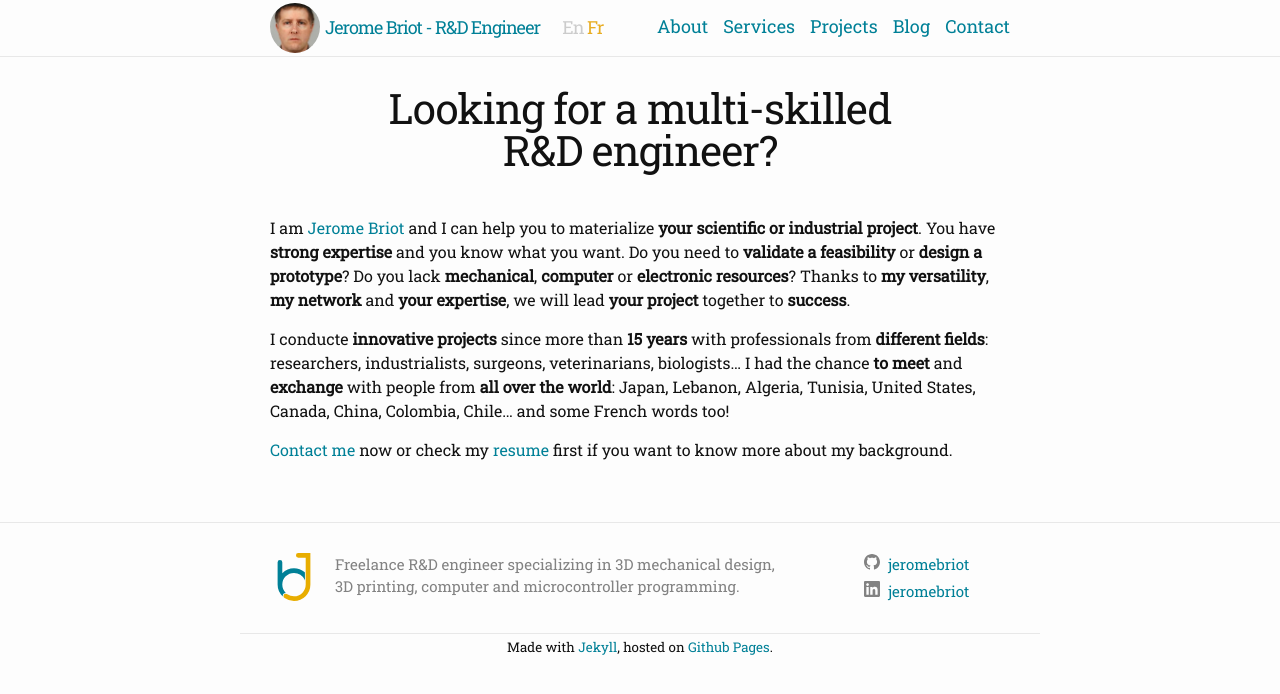
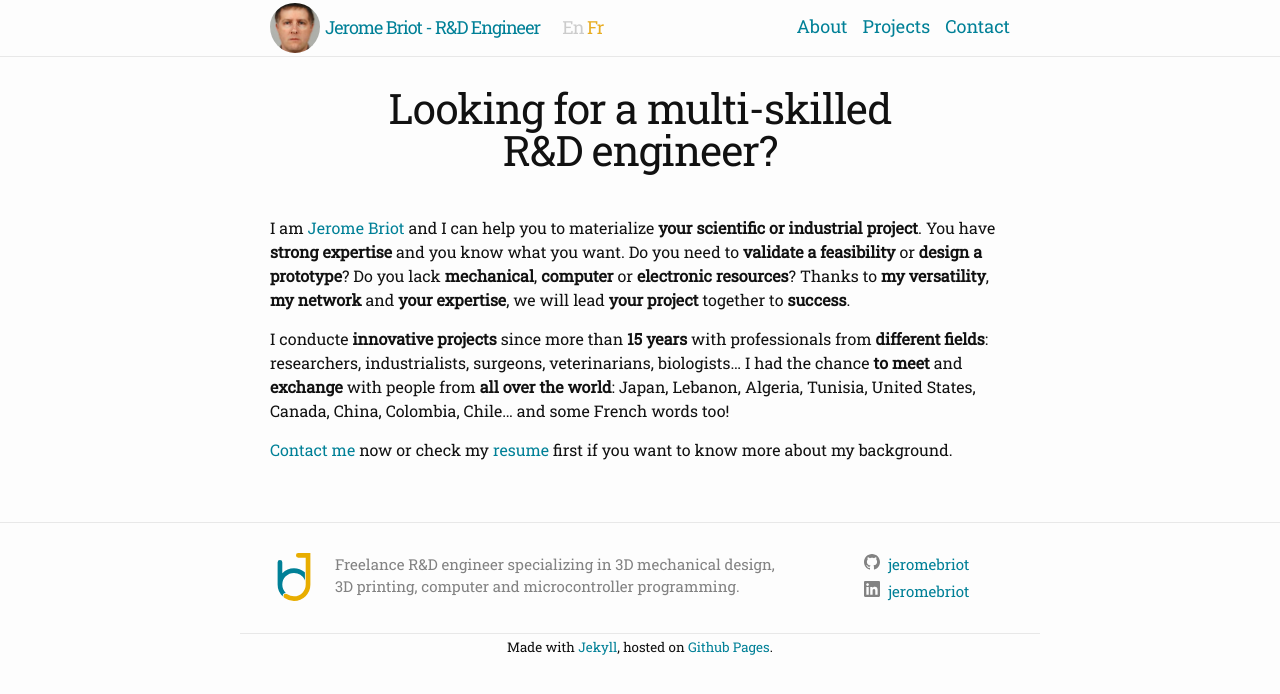
Before and after one commit to JeromeBriot/jeromebriot.github.io, a Jekyll site: the page built from index.md, in a window 1280 px wide. Shown: the top 694 px of the page. Built offline with Jekyll 4.4.1, drawn with Linux system fonts in a browser that asks for light colours.

Commit message:
Remove blog and services from navigation menu

```diff
--- a/_config.yml
+++ b/_config.yml
@@ -56,12 +56,8 @@ minima:
 header_pages:
  - index.md
  - accueil.md
- - services.md
- - services_fr.md
  - projects.md
  - projets.md
- - blog.md
- - blog_fr.md
  - contact.md
  - contact_fr.md
 
```
